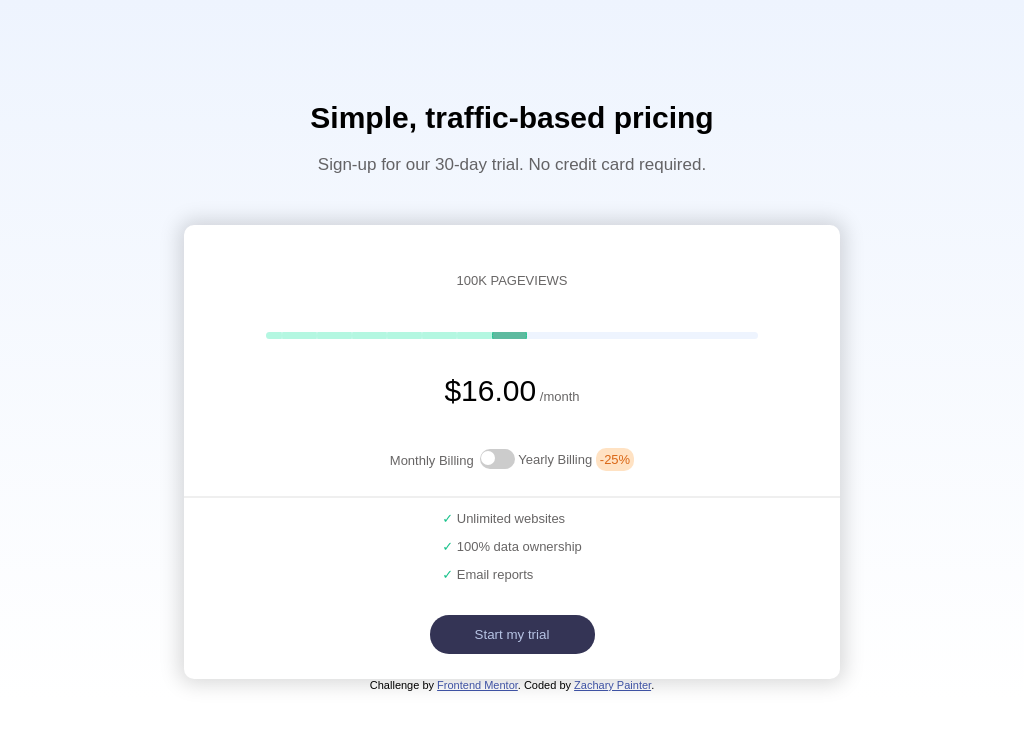
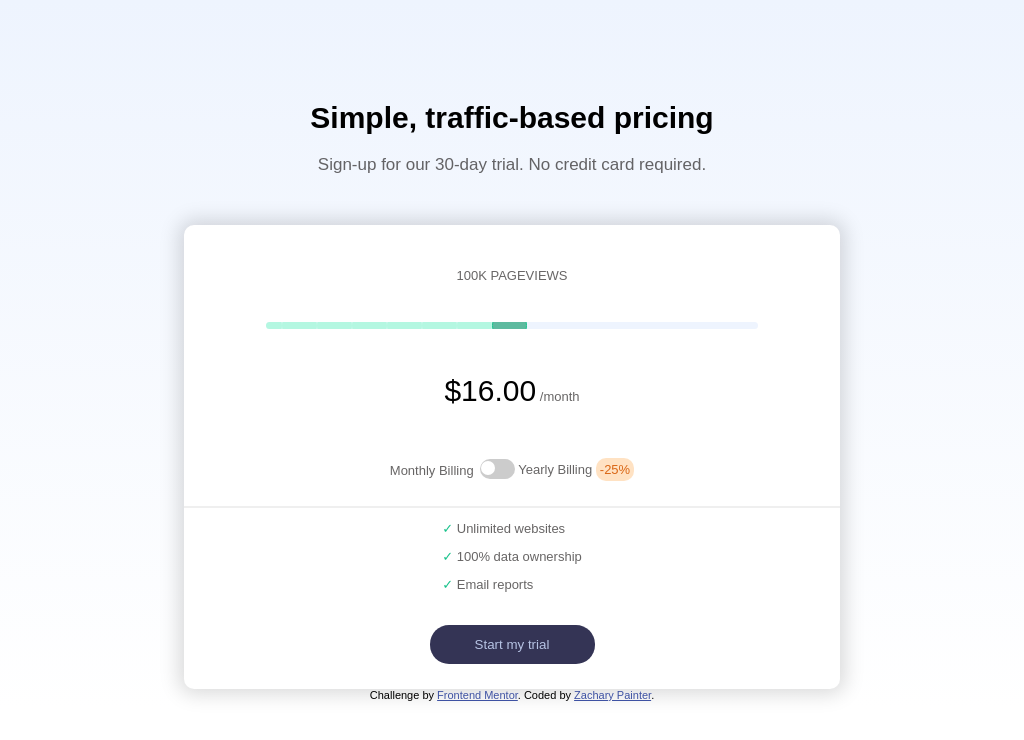
Before and after one commit to ZPain8464/interactive-pricing-component, a plain HTML site: page index.html in a window 1024 px wide. Drawn offline with Linux system fonts and the light colour scheme.

Commit message:
fixed minor syntax inconsistency in JS file

```diff
--- a/css/styles.css
+++ b/css/styles.css
@@ -343,3 +343,10 @@ button {
     width: 14px;
   }
 }
+
+@media screen and (min-width: 1024px) and (max-width: 1223px) {
+  .pricing-section,
+  .pageviews-section {
+    padding: 30px;
+  }
+}
--- a/js/functions.js
+++ b/js/functions.js
@@ -53,13 +53,13 @@ function getDiscount(amount) {
   if (element.classList.contains("active")) {
     const amountToSubtract = amount / 4;
     const disAmount = amount - amountToSubtract;
-    const renderAmount = "$" + disAmount.toString() + `.00`;
+    const renderAmount = "$" + disAmount.toString() + ".00";
     const adjPricing = (document.getElementById(
       "dollar-amount"
     ).innerHTML = renderAmount);
     return adjPricing;
   } else {
-    const renderAmount = "$" + amount.toString() + `.00`;
+    const renderAmount = "$" + amount.toString() + ".00";
     const adjPricing = (document.getElementById(
       "dollar-amount"
     ).innerHTML = renderAmount);
```
